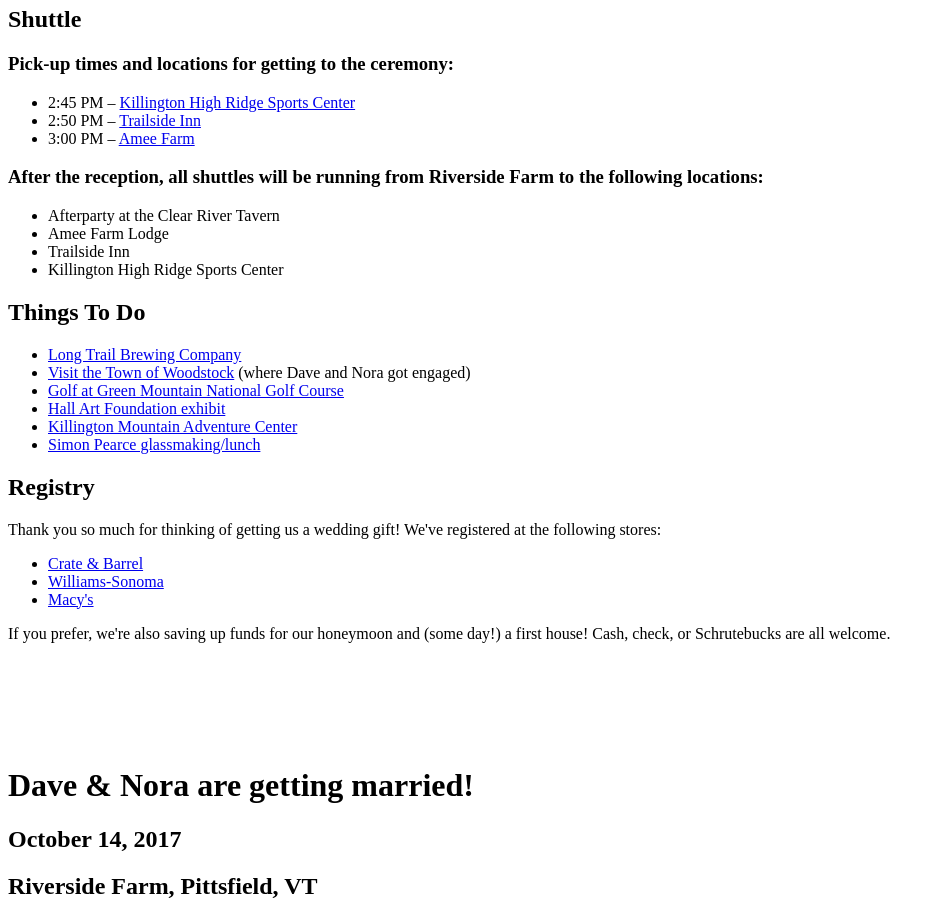
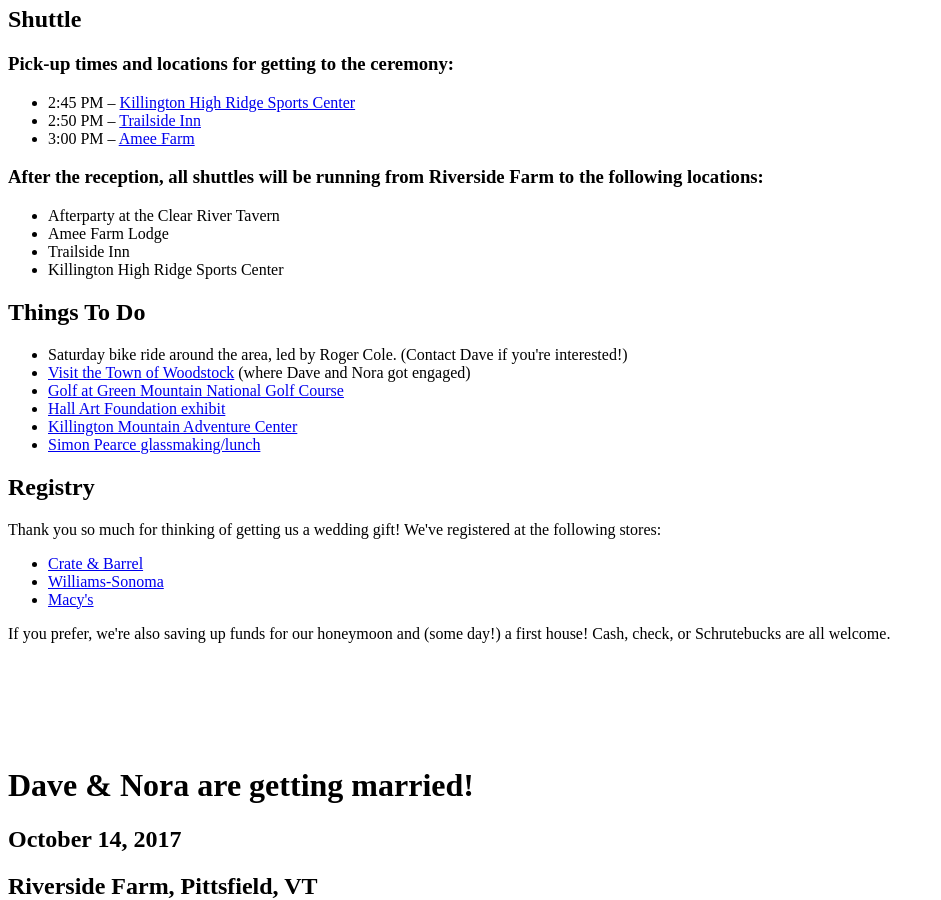
Before and after one commit to mrdavidjcole/wedding-website, a Jekyll site: the page built from about.md, in a window 1280 px wide and 900 px high, scrolled down 2142 px. Shown: the whole window, without its empty margins (0-941 px from the left). Built offline with Jekyll 4.4.1, drawn with Linux system fonts in a browser that asks for light colours; nearby versions of some CDN libraries; comment, search, counter and statistics services are not loaded.

Commit message:
Add bike ride

```diff
--- a/_includes/things-to-do.html
+++ b/_includes/things-to-do.html
@@ -4,7 +4,7 @@
     <div class="text-with-padding">
       <ul>
         <li>
-          <a href="http://longtrail.com/visit-us">Long Trail Brewing Company</a>
+          Saturday bike ride around the area, led by Roger Cole. (Contact Dave if you're interested!)
         </li>
         <li>
           <a href="https://www.google.com/maps/place/Middle+Covered+Bridge/@43.6245131,-72.523173,15.65z/data=!4m5!3m4!1s0x0:0xa3718fefbf479733!8m2!3d43.6246617!4d-72.5204837">Visit the Town of Woodstock</a> (where Dave and Nora got engaged)
```
